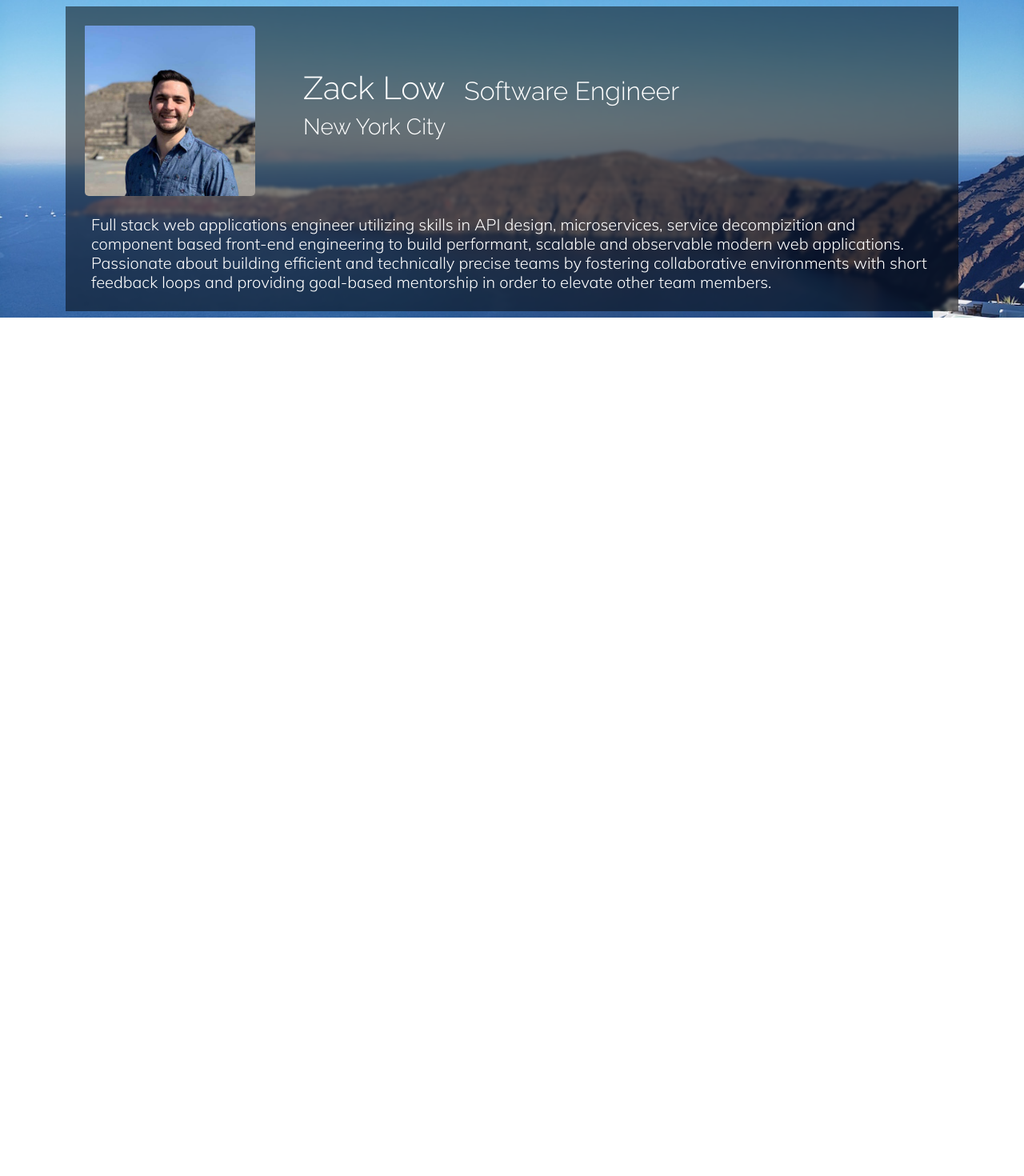
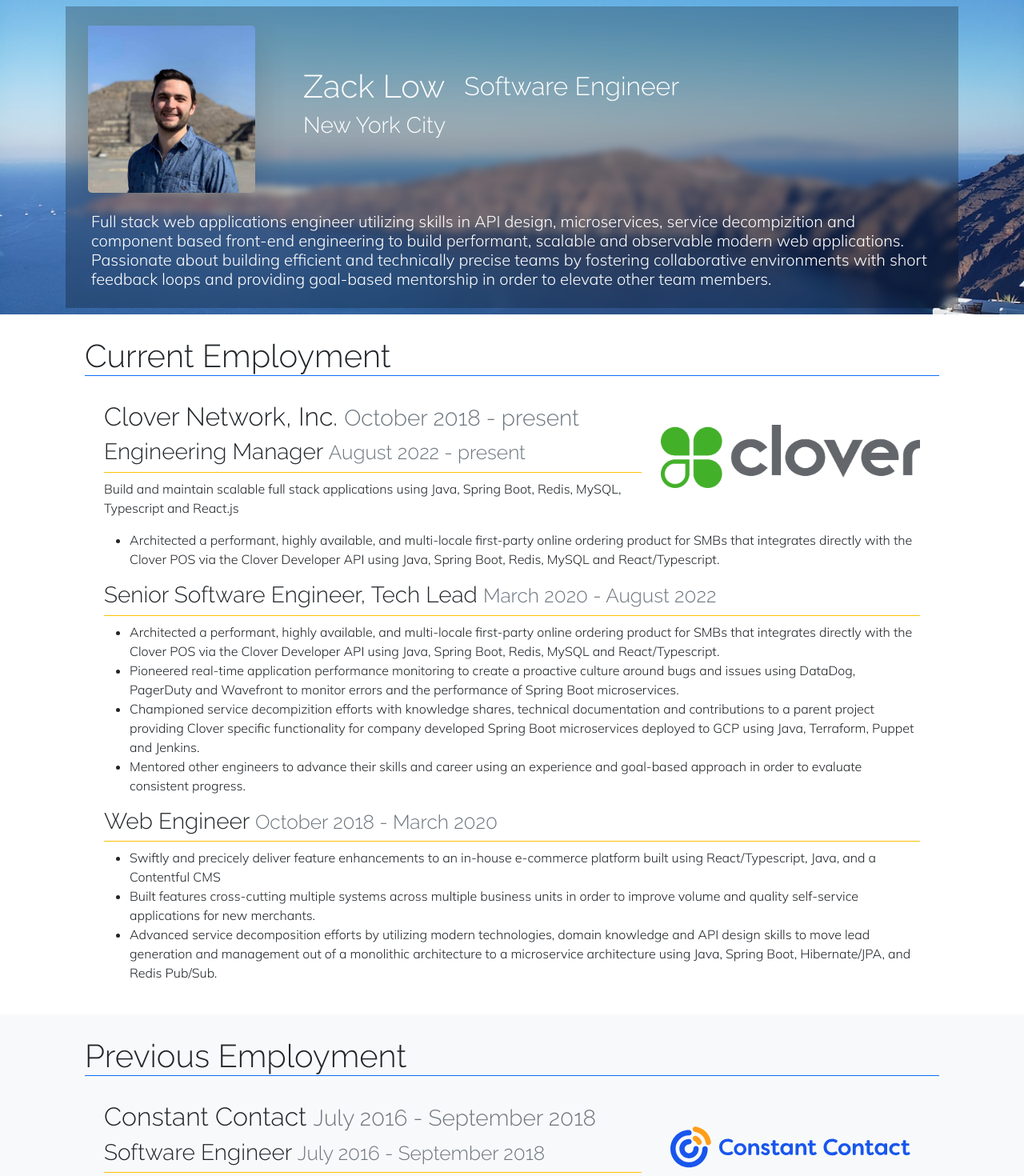
Before and after one commit to lowzack/lowzack.com, a Next.js app: page / in a window 1280 px wide. Shown: the top 1470 px of the page at 80% size. Before the commit the page ends 800 px from the top, so only its background shows below. Built offline with nearby package versions, Linux system fonts and the light colour scheme.

Commit message:
Update images and structure

```diff
--- /dev/null
+++ b/components/EmploymentDetail.tsx
@@ -0,0 +1,52 @@
+import { FC } from "react";
+import Image from 'next/image';
+import employment from '../data/employment';
+
+type Employment = {
+    company: typeof employment.previousEmployment[0]
+}
+
+const EmploymentDetail: FC<Employment> = ({ company }) => {
+    const [firstRole, ...roles] = company.roles;
+
+    return (
+        <div className="px-md-4">
+            <div className="row">
+                <div className="col-md-8 order-2 order-md-1">
+                    <h2 className="mt-4 mb-2">
+                    {company.company}&nbsp;
+                    <small className="text-muted">{company.dates}</small>
+                    </h2>
+                    <h3 className="border-bottom border-warning pb-2">
+                    {firstRole.title} <small className="text-muted">{firstRole.dates}</small>
+                    </h3>
+                    <p>{company.overview}</p>
+                </div>
+                <div className="order-1 order-md-2 col-md-4 d-flex align-items-center">
+                    <div className="py-4 py-md-5 px-5 px-md-0" style={{position: 'relative', height: '100%', width: '100%'}}>
+                        <Image src={company.logo} layout="fill" alt={company.logoAlt} objectFit="scale-down" />
+                    </div>
+                </div>
+            </div>
+            <ul>
+                {firstRole.highlights.map((highlight, index) => {
+                return <li key={index}>{highlight}</li>
+                })}
+            </ul>
+            { roles.map(({title, dates, highlights}, key) =>
+                <div key={key}>
+                <h3 className="border-bottom border-warning pb-2">
+                    {title} <small className="text-muted">{dates}</small>
+                </h3>
+                <ul>
+                    {highlights.map((highlight, index) => {
+                    return <li key={index}>{highlight}</li>
+                    })}
+                </ul>
+                </div>
+            )}
+        </div>
+    );
+}
+
+export default EmploymentDetail;
--- a/public/static/employment.js
+++ b/data/employment.ts
@@ -1,20 +1,22 @@
-import cloverLogo from '../clover_primary_gray_rgb.png';
-import ctctLogo from '../ctct-logo.svg';
-import itsLogo from '../its_logo.png';
-import dibsLogo from '../dibs-logo.svg'
-
 export default {
   currentEmployment: {
     company: 'Clover Network, Inc.',
-    logo: cloverLogo,
+    logo: '/static/clover_primary_gray_rgb.png',
     logoAlt: 'Clover Network, Inc. Logo',
     website: 'https://www.clover.com/',
     dates: 'October 2018 - present',
     overview: 'Build and maintain scalable full stack applications using Java, Spring Boot, Redis, MySQL, Typescript and React.js',
     roles: [
       {
-        title: 'Senior Software Engineer',
-        dates: 'March 2020 - present',
+        title: 'Engineering Manager',
+        dates: 'August 2022 - present',
+        highlights: [
+          'Architected a performant, highly available, and multi-locale first-party online ordering product for SMBs that integrates directly with the Clover POS via the Clover Developer API using Java, Spring Boot, Redis, MySQL and React/Typescript.',
+        ]
+      },
+      {
+        title: 'Senior Software Engineer, Tech Lead',
+        dates: 'March 2020 - August 2022',
         highlights: [
           'Architected a performant, highly available, and multi-locale first-party online ordering product for SMBs that integrates directly with the Clover POS via the Clover Developer API using Java, Spring Boot, Redis, MySQL and React/Typescript.',
           'Pioneered real-time application performance monitoring to create a proactive culture around bugs and issues using DataDog, PagerDuty and Wavefront to monitor errors and the performance of Spring Boot microservices.',
@@ -36,7 +38,7 @@
   previousEmployment: [
     {
       company: 'Constant Contact',
-      logo: ctctLogo,
+      logo: '/static/ctct-logo.svg',
       logoAlt: 'Constant Contact Logo',
       website: 'https://www.constantcontact.com/',
       dates: 'July 2016 - September 2018',
@@ -59,7 +61,7 @@
     },
     {
       company: 'RIT ITS',
-      logo: itsLogo,
+      logo: '/static/its_logo.png',
       logoAlt: 'RIT ITS Logo',
       website: 'https://www.rit.edu/its/',
       dates: 'August 2015 - July 2016',
@@ -78,7 +80,7 @@
     },
     {
       company: '1stdibs.com',
-      logo: dibsLogo,
+      logo: '/static/dibs-logo.svg',
       logoAlt: '1stdibs.com logo',
       website: 'https://www.1stdibs.com',
       dates: 'June 2015 - August 2015',
--- a/pages/api/hello.js
+++ /dev/null
@@ -1,6 +0,0 @@
-// Next.js API route support: https://nextjs.org/docs/api-routes/introduction
-
-export default (req, res) => {
-  res.statusCode = 200
-  res.json({ name: 'John Doe' })
-}
--- a/pages/index.tsx
+++ b/pages/index.tsx
@@ -1,32 +1,43 @@
+import { InferGetStaticPropsType } from 'next'
 import Head from 'next/head'
 import Image from 'next/image';
+import EmploymentDetail from '../components/EmploymentDetail';
 import Hero from '../components/Hero'
+import Section from '../components/Section';
+import employment from '../data/employment';
 
-export async function getStaticProps(context) {
+export const getStaticProps = async (context) => {
   return {
-    props: {}, // will be passed to the page component as props
+    props: {
+      employment
+    }, // will be passed to the page component as props
   }
 }
 
-export default function Home() {
+export default function Home({
+  employment,
+}: InferGetStaticPropsType<typeof getStaticProps>) {
+  const { currentEmployment, previousEmployment } = employment;
   return (
     <div>
       <Head>
         <title>Zack Low - Software Engineer</title>
-        <link rel="shortcut icon" href="/static/favicon.ico" />
+        <link rel="shortcut icon" href="/public/static/favicon.ico" />
         <link rel="preload" as="image" href="/static/prof.jpeg" />
       </Head>
       <Hero className="py-2">
-        <div className="container p-4 text-white" style={{backdropFilter: "blur(2px)", backgroundColor: "rgba(0,0,0,.5)"}}>
+        <div className="container p-4 text-white" style={{backdropFilter: "blur(5px)", backgroundColor: "rgba(0,0,0,.25)"}}>
           <div className="row">
-            <div className="order-2 order-lg-1 col-sm-5 col-lg-3 pt-4 pt-sm-0 pe-lg-5 d-flex align-items-center">
-              <Image src="/static/prof.jpeg" className="profile border-chip" layout="intrinsic" width={600} height={600} alt="Profile picture of Zack Low" />
+            <div className="order-2 order-lg-1 col-sm-5 col-lg-3 pt-4 pt-sm-0 ps-lg-3 pe-lg-5 d-flex align-items-center">
+              <div className="shadow-lg border-chip d-flex">
+                <Image src="/static/prof.jpeg" className="profile border-chip" layout="intrinsic" width={600} height={600} alt="Profile picture of Zack Low" />
+              </div>
             </div>
             <div className="order-1 order-lg-2 col-sm-7 col-lg-9 d-flex align-items-center">
               <div className="w-100">
                 <div className="d-block d-lg-inline-flex align-items-end">
                   <h1 className="pe-4">Zack Low</h1>
-                  <h2>Software Engineer</h2>
+                  <h2 className="pb-lg-1">Software Engineer</h2>
                 </div>
                 <h3 className="pb-2">New York City</h3>
                 {/* <social-links
@@ -45,6 +56,18 @@
           </div>
         </div>
       </Hero>
+      <Section className="bg-white">
+        <div className="p-4">
+          <h2 className="h1 mt-1 border-bottom border-primary">Current Employment</h2>
+          <EmploymentDetail company={currentEmployment} />
+        </div>
+      </Section>
+      <Section className="bg-light">
+        <div className="p-4">
+          <h2 className="h1 mt-1 border-bottom border-primary">Previous Employment</h2>
+          {previousEmployment.map((company, index) => <EmploymentDetail key={index} company={company} />)}
+        </div>
+      </Section>
     </div>
   )
 }
--- a/styles/globals.scss
+++ b/styles/globals.scss
@@ -2,7 +2,12 @@
 //   "warning": #FF9900
 // );
 
+$enable-shadows: true;
+
 @import "~bootstrap/scss/bootstrap.scss";
+
+$enable-shadows: true;
+
 @import url('https://fonts.googleapis.com/css2?family=Mulish:wght@300&family=Raleway:wght@300&display=swap');
 
 html,
@@ -10,11 +15,6 @@
   padding: 0;
   margin: 0;
   font-family: Mulish, Helvetica, Arial, sans-serif;
-  font-size: .8rem;
-
-  @include media-breakpoint-up(lg) {
-    font-size: 1em;
-  }
 }
 
 h1, h2, h3, h4, h5, h6 {
```
Also changed, not shown: public/static/its_logo.png.
